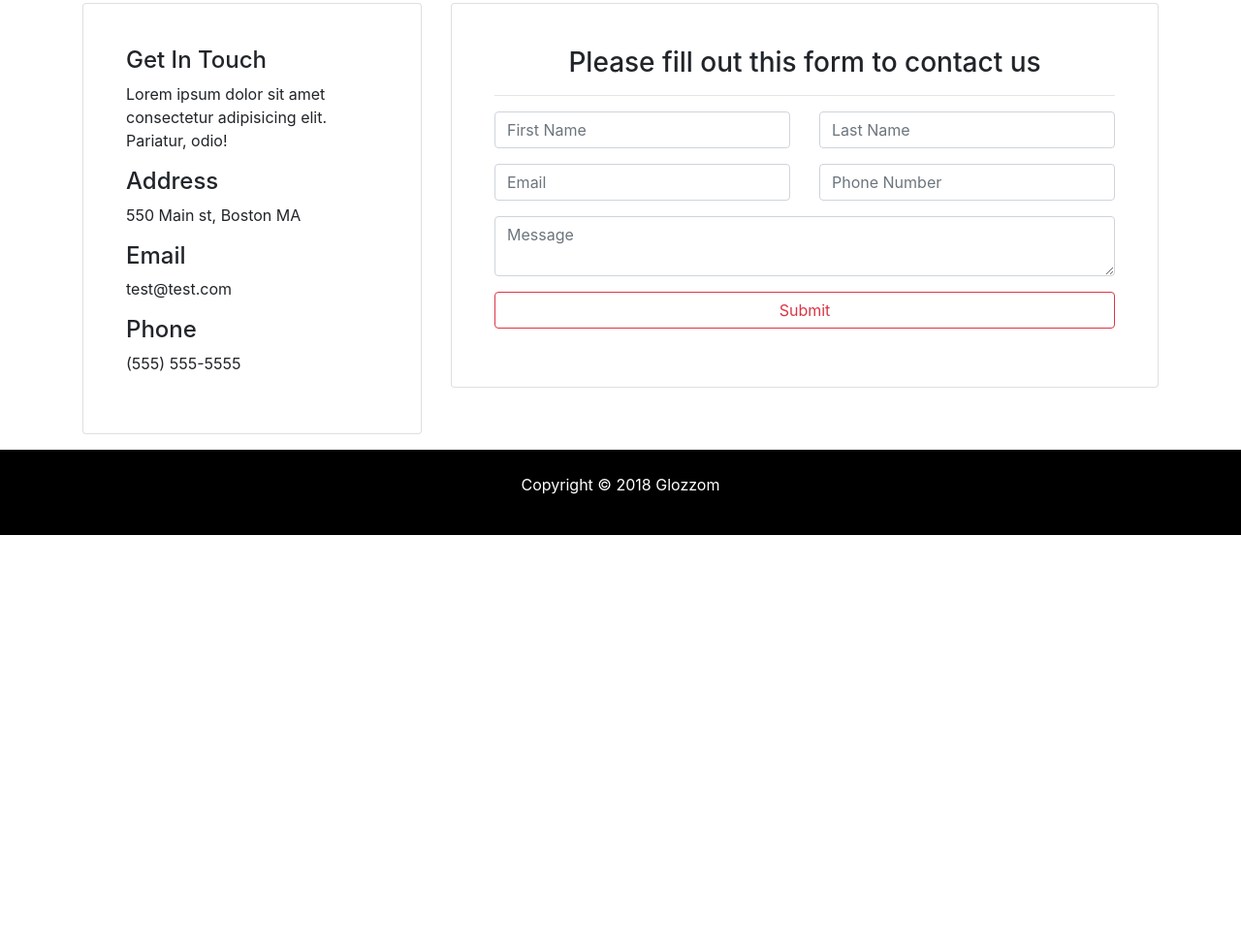
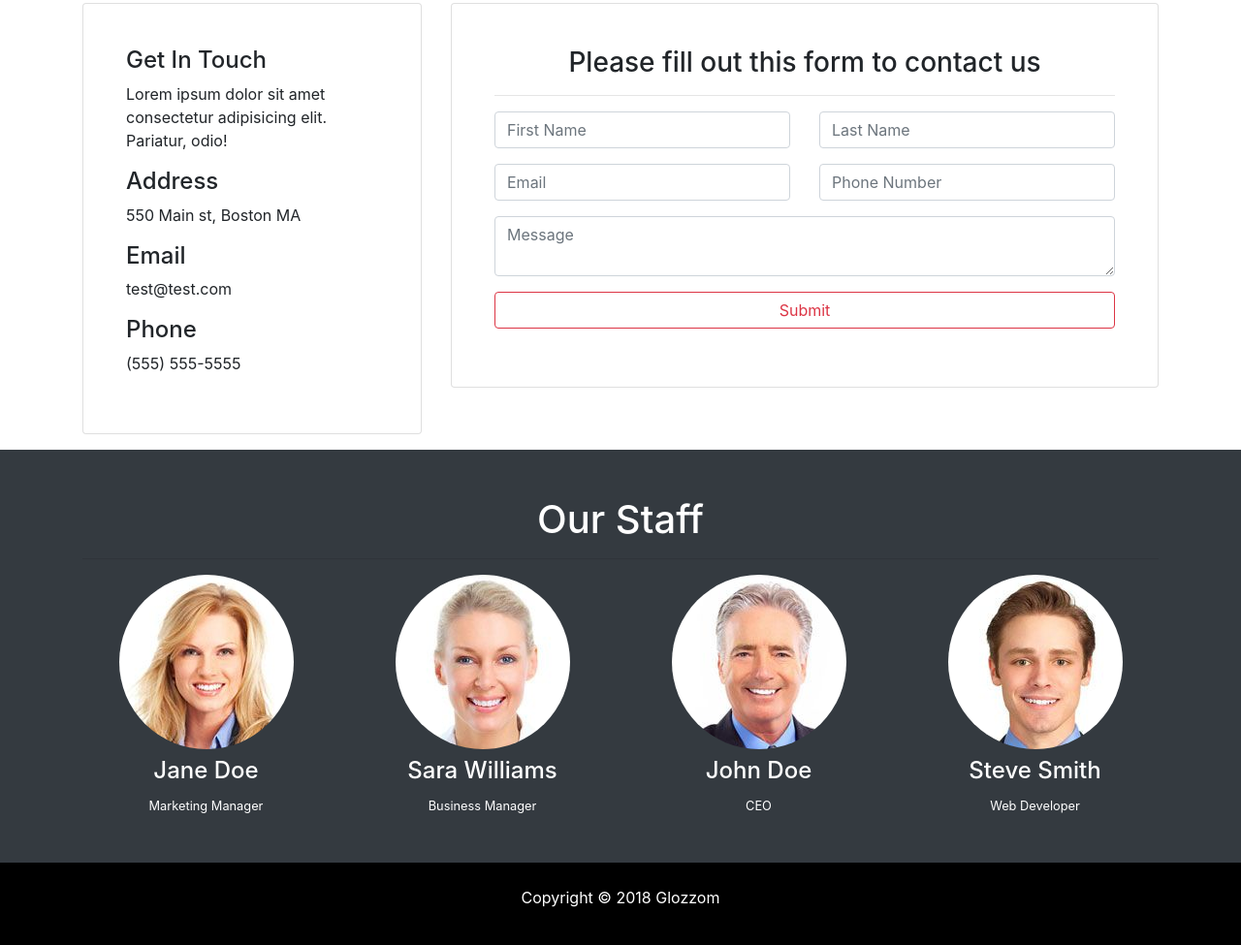
Before and after one commit to colinbinion/glozzomBS4mpa, a plain HTML site: page contact.html in a window 1280 px wide. Shown: the part 269-1244 px from the top of the page at 97% size. Before the commit the page ends 821 px from the top, so only its background shows below. Drawn offline with nearby package versions, Linux system fonts and the light colour scheme.

Commit message:
added staff section/ final Glozzom project

```diff
--- a/contact.html
+++ b/contact.html
@@ -118,6 +118,36 @@
     </div>
   </section>
 
+  <!-- staff -->
+  <section id="staff" class="py-5 text-center bg-dark text-white">
+    <div class="container">
+      <h1>Our Staff</h1>
+      <hr>
+      <div class="row">
+        <div class="col-md-3">
+          <img src="img/person1.jpg" alt="person1" class="img-fluid rounded-circle mb-2">
+          <h4>Jane Doe</h4>
+          <small>Marketing Manager</small>
+        </div>
+        <div class="col-md-3">
+          <img src="img/person2.jpg" alt="person2" class="img-fluid rounded-circle mb-2">
+          <h4>Sara Williams</h4>
+          <small>Business Manager</small>
+        </div>
+        <div class="col-md-3">
+          <img src="img/person3.jpg" alt="person3" class="img-fluid rounded-circle mb-2">
+          <h4>John Doe</h4>
+          <small>CEO</small>
+        </div>
+        <div class="col-md-3">
+          <img src="img/person4.jpg" alt="person4" class="img-fluid rounded-circle mb-2">
+          <h4>Steve Smith</h4>
+          <small>Web Developer</small>
+        </div>
+      </div>
+    </div>
+  </section>
+
   <!-- footer -->
   <footer id="main-footer" class="text-center p-4">
     <div class="container">
```
